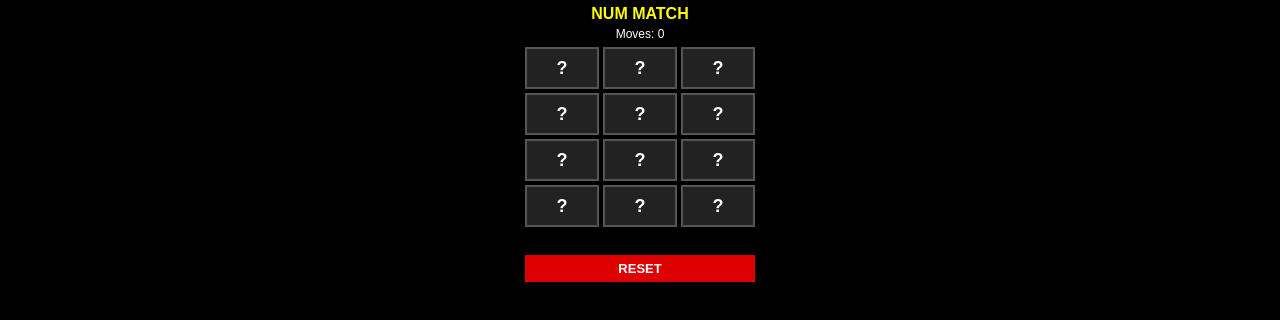
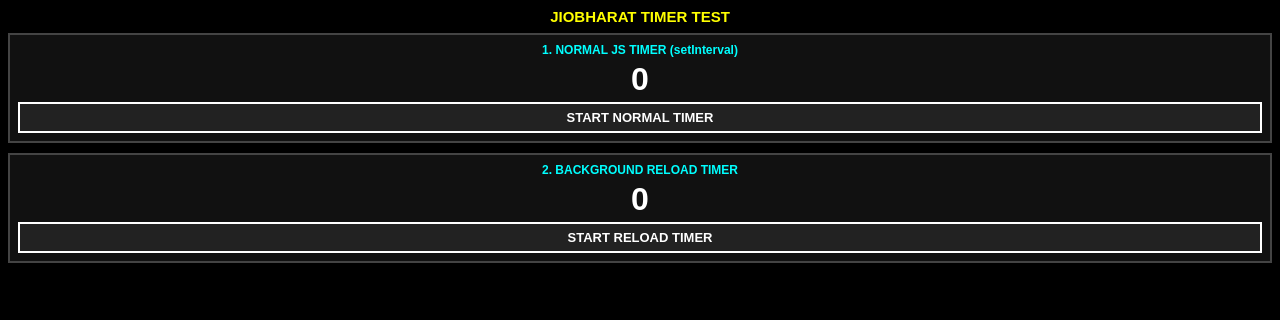
Before and after one commit to piyankar2008-ux/Jio-bharat-games, a plain HTML site: page flipcard.html in a window 1280 px wide. Drawn offline with Linux system fonts and the light colour scheme.

Commit message:
Update flipcard.html

```diff
--- a/flipcard.html
+++ b/flipcard.html
@@ -2,8 +2,8 @@
 <html lang="en">
 <head>
   <meta charset="UTF-8">
-  <meta name="viewport" content="width=device-width, initial-scale=1.0, maximum-scale=1.0, user-scalable=no">
-  <title>Number Match</title>
+  <meta name="viewport" content="width=device-width, initial-scale=1.0">
+  <title>Jio Timer Test</title>
   <style>
     * {
       box-sizing: border-box;
@@ -16,173 +16,143 @@
       background-color: #000;
       color: #fff;
       text-align: center;
-      padding: 5px;
-      width: 100vw;
-      max-width: 240px; /* Small feature phone screen size */
-      margin: 0 auto;
+      padding: 8px;
     }
 
-    h1 {
-      font-size: 16px;
-      margin-bottom: 4px;
+    h2 {
+      font-size: 15px;
+      color: #ff0;
+      margin-bottom: 8px;
+    }
+
+    .test-box {
+      border: 2px solid #444;
+      background: #111;
+      padding: 8px;
+      margin-bottom: 10px;
+    }
+
+    .title {
+      font-size: 12px;
+      color: #0ff;
+      font-weight: bold;
+    }
+
+    .number {
+      font-size: 32px;
+      font-weight: bold;
+      color: #fff;
+      margin: 4px 0;
+    }
+
+    .btn {
+      display: block;
+      width: 100%;
+      background: #222;
+      color: #fff;
+      border: 2px solid #fff;
+      padding: 6px;
+      font-size: 13px;
+      font-weight: bold;
+      margin-top: 4px;
+    }
+
+    .btn:active, .btn:focus {
+      background: #008;
+      border-color: #0f0;
       color: #ff0;
     }
 
-    .stats {
-      font-size: 12px;
-      margin-bottom: 6px;
-      color: #fff;
+    .btn-red {
+      background: #800;
+      border-color: #f00;
     }
 
-    .grid {
-      display: grid;
-      grid-template-columns: repeat(3, 1fr);
-      gap: 4px;
-      width: 100%;
-    }
-
-    /* Simple static buttons - NO ANIMATIONS */
-    .card {
-      width: 100%;
-      height: 42px;
-      background-color: #222;
-      border: 2px solid #555;
-      color: #fff;
-      font-size: 18px;
-      font-weight: bold;
-      display: flex;
-      align-items: center;
-      justify-content: center;
-      cursor: pointer;
-      user-select: none;
-    }
-
-    .card.flipped {
-      background-color: #008;
-      border-color: #00f;
-    }
-
-    .card.matched {
-      background-color: #060;
-      border-color: #0f0;
-      color: #fff;
-    }
-
-    .btn {
-      margin-top: 8px;
-      width: 100%;
-      padding: 6px;
-      background-color: #d00;
-      color: #fff;
-      border: none;
-      font-size: 13px;
-      font-weight: bold;
-      cursor: pointer;
-    }
-
-    .msg {
-      margin-top: 4px;
-      font-size: 12px;
-      color: #0f0;
-      font-weight: bold;
-      height: 16px;
+    #reloadIframe {
+      display: none; /* Keeps reload active in background without flashing the screen */
     }
   </style>
 </head>
 <body>
 
-  <h1>NUM MATCH</h1>
-  <div class="stats">Moves: <span id="moves">0</span></div>
+  <h2>JIOBHARAT TIMER TEST</h2>
 
-  <div class="grid" id="grid"></div>
+  <!-- TEST 1: Standard JS setInterval -->
+  <div class="test-box">
+    <div class="title">1. NORMAL JS TIMER (setInterval)</div>
+    <div class="number" id="jsNum">0</div>
+    <button class="btn" id="jsStartBtn" onclick="startJsTimer()">START NORMAL TIMER</button>
+    <button class="btn btn-red" id="jsStopBtn" onclick="stopJsTimer()" style="display:none;">STOP NORMAL TIMER</button>
+  </div>
 
-  <div class="msg" id="msg"></div>
-  <button class="btn" id="reset">RESET</button>
+  <!-- TEST 2: Background Reload Timer (No white flash) -->
+  <div class="test-box">
+    <div class="title">2. BACKGROUND RELOAD TIMER</div>
+    <div class="number" id="reloadNum">0</div>
+    <button class="btn" id="reloadStartBtn" onclick="startReloadTimer()">START RELOAD TIMER</button>
+    <button class="btn btn-red" id="reloadStopBtn" onclick="stopReloadTimer()" style="display:none;">STOP RELOAD TIMER</button>
+  </div>
+
+  <!-- Hidden iframe handles background reloads -->
+  <iframe id="reloadIframe"></iframe>
 
   <script>
-    // Pure numbers instead of emojis
-    const NUMBERS = ['1', '2', '3', '4', '5', '6'];
-    const grid = document.getElementById('grid');
-    const movesDisplay = document.getElementById('moves');
-    const msgDisplay = document.getElementById('msg');
-    const resetBtn = document.getElementById('reset');
+    // --- 1. NORMAL JS TIMER LOGIC ---
+    var jsCount = 0;
+    var jsTimer = null;
 
-    let flippedCards = [];
-    let matchedCount = 0;
-    let moves = 0;
-    let isLocked = false;
+    function startJsTimer() {
+      if (jsTimer) return;
+      document.getElementById("jsStartBtn").style.display = "none";
+      document.getElementById("jsStopBtn").style.display = "block";
 
-    function initGame() {
-      grid.innerHTML = '';
-      msgDisplay.textContent = '';
-      moves = 0;
-      matchedCount = 0;
-      flippedCards = [];
-      isLocked = false;
-      movesDisplay.textContent = moves;
-
-      // Duplicate and shuffle numbers array
-      const deck = [...NUMBERS, ...NUMBERS].sort(() => Math.random() - 0.5);
-
-      deck.forEach((num) => {
-        const card = document.createElement('div');
-        card.className = 'card';
-        card.dataset.num = num;
-        card.textContent = '?';
-
-        card.addEventListener('click', () => handleCardClick(card));
-        grid.appendChild(card);
-      });
+      jsTimer = setInterval(function() {
+        jsCount++;
+        document.getElementById("jsNum").innerHTML = jsCount;
+      }, 1000);
     }
 
-    function handleCardClick(card) {
-      if (isLocked || card.classList.contains('flipped') || card.classList.contains('matched')) {
-        return;
-      }
-
-      // Static visual swap instantly without smooth transitions/animations
-      card.classList.add('flipped');
-      card.textContent = card.dataset.num;
-      flippedCards.push(card);
-
-      if (flippedCards.length === 2) {
-        moves++;
-        movesDisplay.textContent = moves;
-        checkMatch();
-      }
+    function stopJsTimer() {
+      clearInterval(jsTimer);
+      jsTimer = null;
+      document.getElementById("jsStartBtn").style.display = "block";
+      document.getElementById("jsStopBtn").style.display = "none";
     }
 
-    function checkMatch() {
-      const [c1, c2] = flippedCards;
+    // --- 2. RELOAD TIMER LOGIC ---
+    var reloadCount = 0;
+    var reloadActive = false;
 
-      if (c1.dataset.num === c2.dataset.num) {
-        c1.classList.remove('flipped');
-        c2.classList.remove('flipped');
-        c1.classList.add('matched');
-        c2.classList.add('matched');
-        flippedCards = [];
-        matchedCount++;
-
-        if (matchedCount === NUMBERS.length) {
-          msgDisplay.textContent = "YOU WIN!";
-        }
-      } else {
-        isLocked = true;
-        // Brief pause so the player can memorize the number, then hide immediately
-        setTimeout(() => {
-          c1.classList.remove('flipped');
-          c2.classList.remove('flipped');
-          c1.textContent = '?';
-          c2.textContent = '?';
-          flippedCards = [];
-          isLocked = false;
-        }, 600);
-      }
+    function startReloadTimer() {
+      reloadActive = true;
+      document.getElementById("reloadStartBtn").style.display = "none";
+      document.getElementById("reloadStopBtn").style.display = "block";
+      triggerBackgroundReload();
     }
 
-    resetBtn.addEventListener('click', initGame);
+    function stopReloadTimer() {
+      reloadActive = false;
+      document.getElementById("reloadStartBtn").style.display = "block";
+      document.getElementById("reloadStopBtn").style.display = "none";
+    }
 
-    initGame();
+    function triggerBackgroundReload() {
+      if (!reloadActive) return;
+
+      reloadCount++;
+      document.getElementById("reloadNum").innerHTML = reloadCount;
+
+      // Force background frame reload without refreshing main page
+      var iframe = document.getElementById("reloadIframe");
+      iframe.src = "about:blank"; // Clears cache memory
+
+      setTimeout(function() {
+        if (reloadActive) {
+          triggerBackgroundReload();
+        }
+      }, 1000);
+    }
   </script>
+
 </body>
 </html>
```
